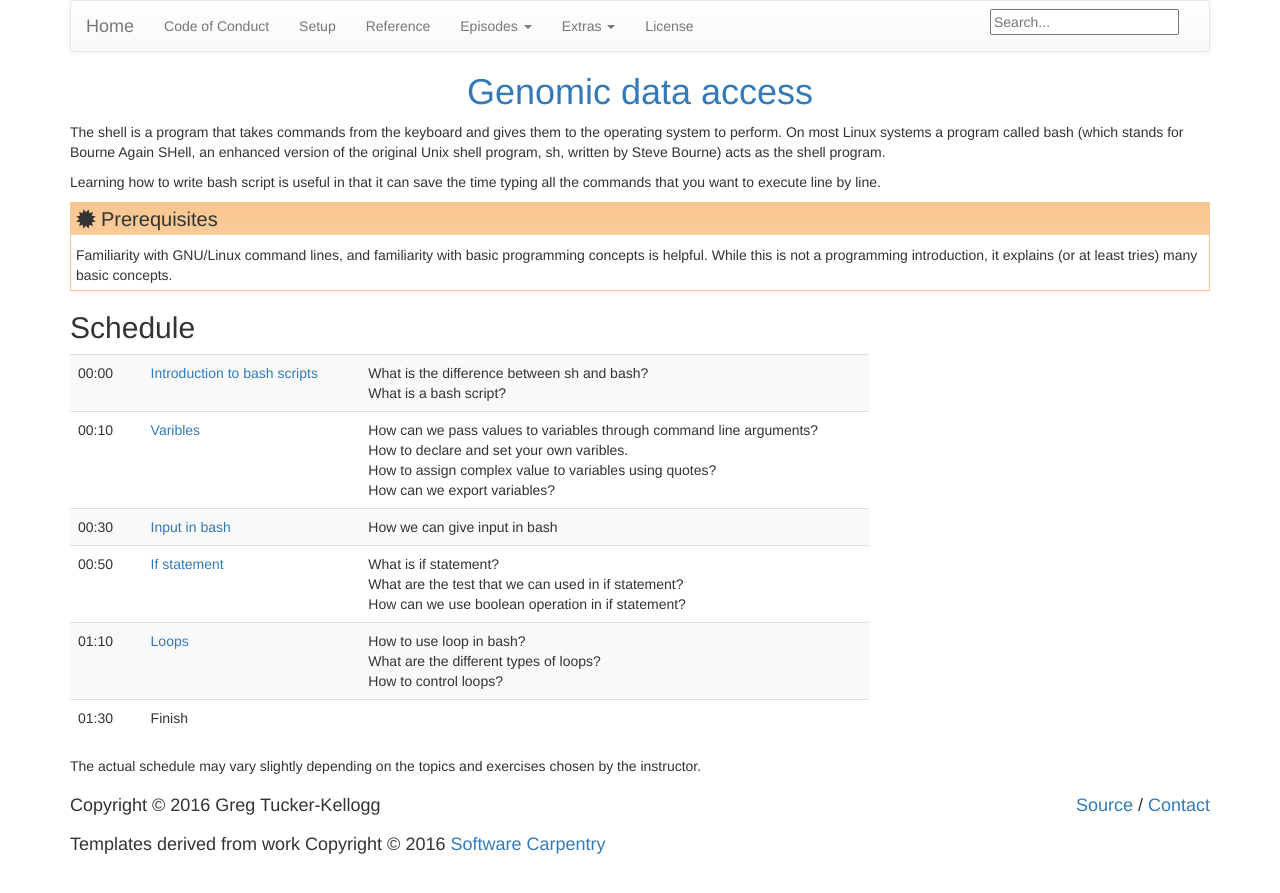
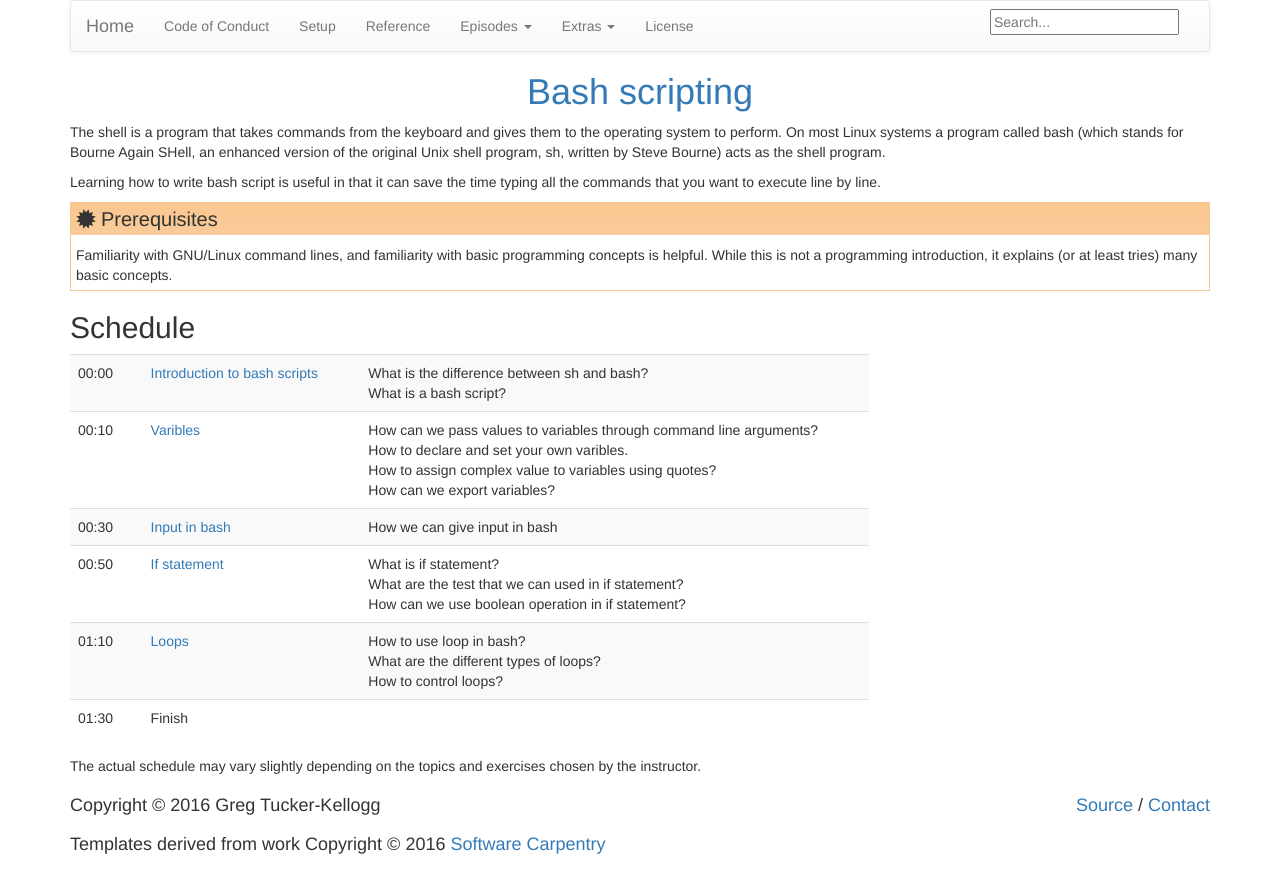
Before and after one commit to GTK-lab/bash, a Jekyll site: the page built from index.md, in a window 1280 px wide. Shown: the top 893 px of the page. Built offline with Jekyll 4.4.1, drawn with Linux system fonts in a browser that asks for light colours.

Commit message:
Change lesson title

```diff
--- a/_config.yml
+++ b/_config.yml
@@ -6,7 +6,7 @@
 carpentry: "swc"
 
 # Overall title for pages.
-title: Genomic data access
+title: "Bash scripting"
 
 # Contact email address.
 email: dbsgtk@nus.edu.sg
```
